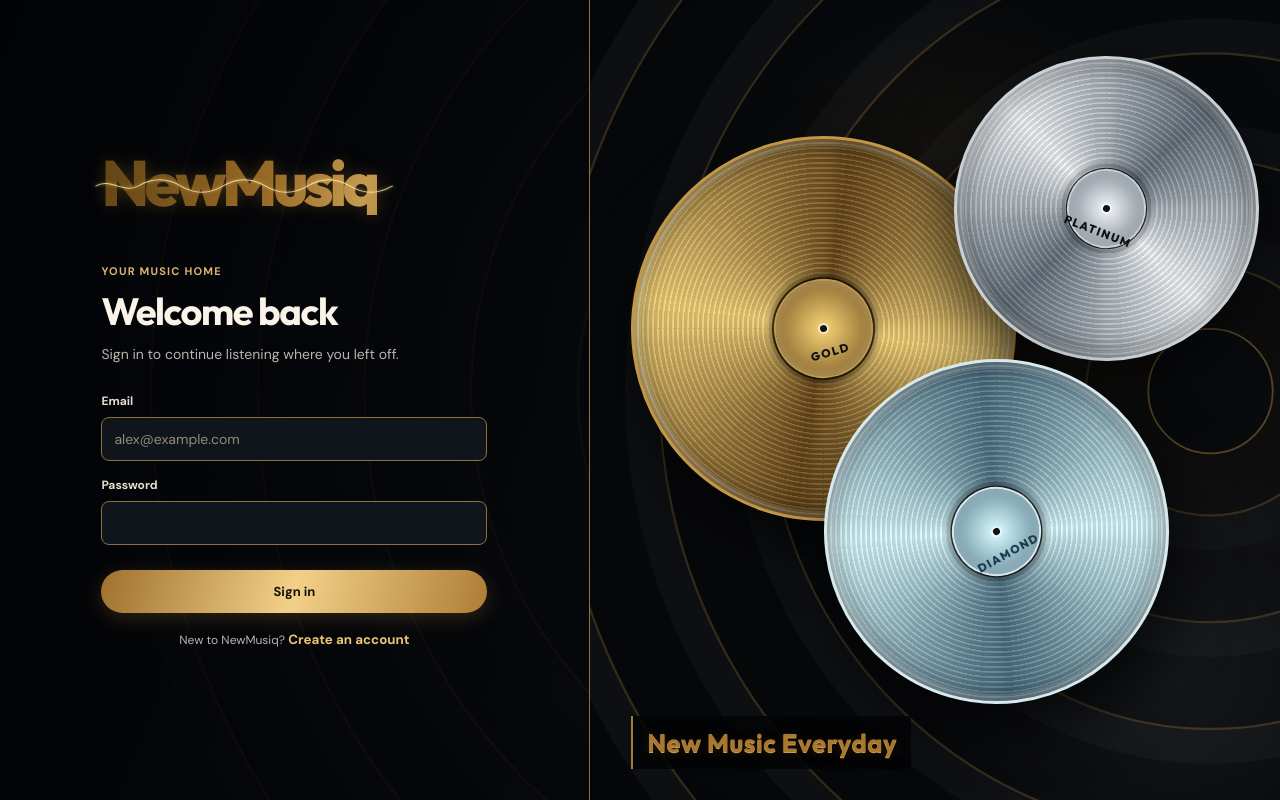
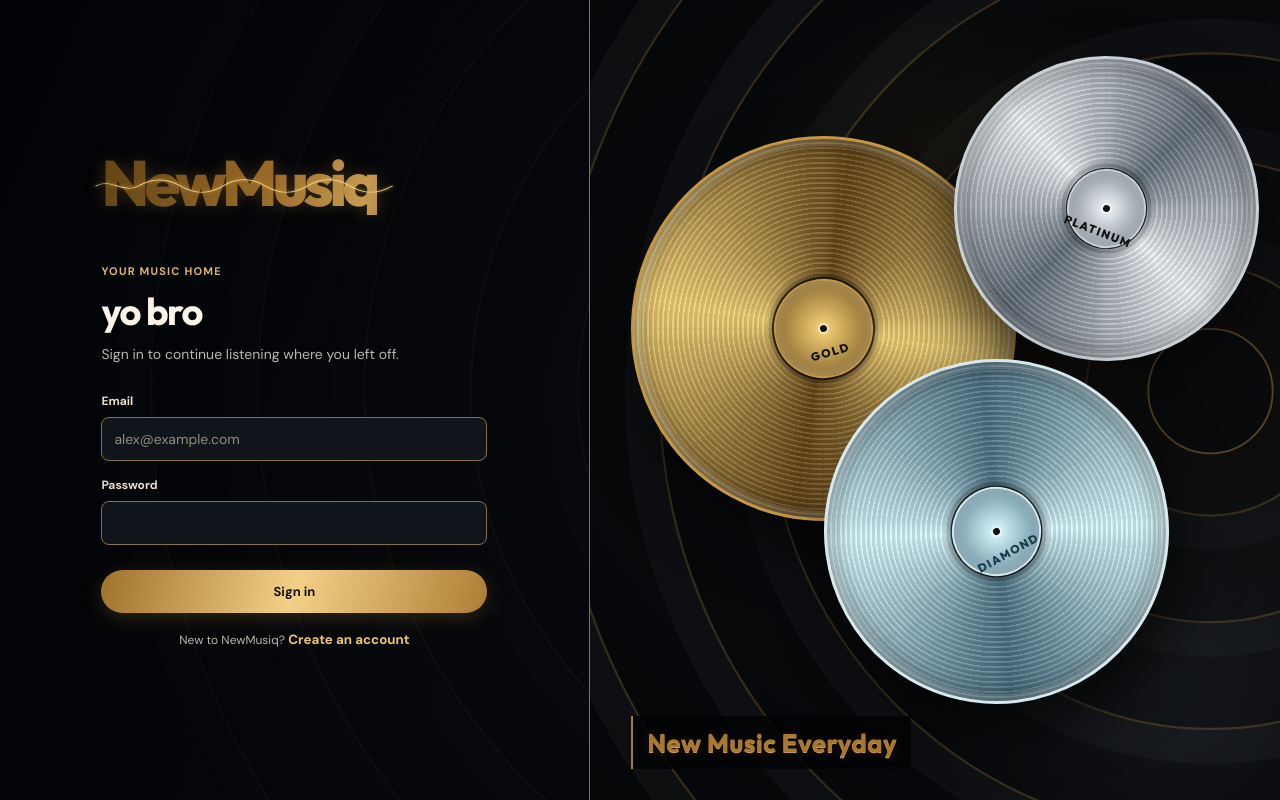
Before and after one commit to MaknCheese04/NewMusiqMLM, a React (Vite) app: page / in a window 1280 px wide. Built offline with nearby package versions, Linux system fonts and the light colour scheme; no server answers; the database is empty.

Commit message:
changed the title

```diff
--- a/src/components/AuthScreen.jsx
+++ b/src/components/AuthScreen.jsx
@@ -51,7 +51,7 @@ export function AuthScreen() {
 
         <div className="auth-copy">
           <p className="eyebrow">YOUR MUSIC HOME</p>
-          <h1>{isRegistering ? 'Make it yours' : 'Welcome back'}</h1>
+          <h1>{isRegistering ? 'Make it yours' : 'yo bro'}</h1>
           <p>
             {isRegistering
               ? role === 'artist'
--- a/src/styles/index.css
+++ b/src/styles/index.css
@@ -1415,7 +1415,7 @@ input, textarea, select {
 .auth-panel .auth-brand { display: inline-block; position: relative; margin-bottom: 48px; }
 .auth-brand-title { display: inline-block; position: relative; font: 800 clamp(45px, 5vw, 76px)/1 var(--font-display); letter-spacing: -.07em; background: linear-gradient(105deg, #614414 0%, #986a27 28%, #c69b50 44%, #80571e 60%, #a8782f 78%, #624518 100%); background-size: 220% 100%; background-clip: text; -webkit-background-clip: text; color: transparent; filter: drop-shadow(0 0 8px rgba(160, 111, 34, .3)); animation: titleShine 8s ease-in-out infinite alternate; }
 .auth-title-wave { position: absolute; left: -2%; top: 39%; width: 104%; height: 30%; overflow: visible; }
-.auth-title-wave path { fill: none; stroke: #fff0b5; stroke-width: 2.4; stroke-linecap: round; filter: drop-shadow(0 0 5px #e2b960); opacity: .82; }
+.auth-title-wave path { fill: none; stroke: #f7d98d; stroke-width: 1.8; stroke-linecap: square; stroke-linejoin: miter; filter: drop-shadow(0 0 5px #e2b960); opacity: 1; }
 @keyframes titleShine { from { background-position: 0% 50%; } to { background-position: 100% 50%; } }
 .auth-copy .eyebrow { color: #d8b56e; }
 .auth-copy h1 { color: #f9f3e8 !important; }
```
